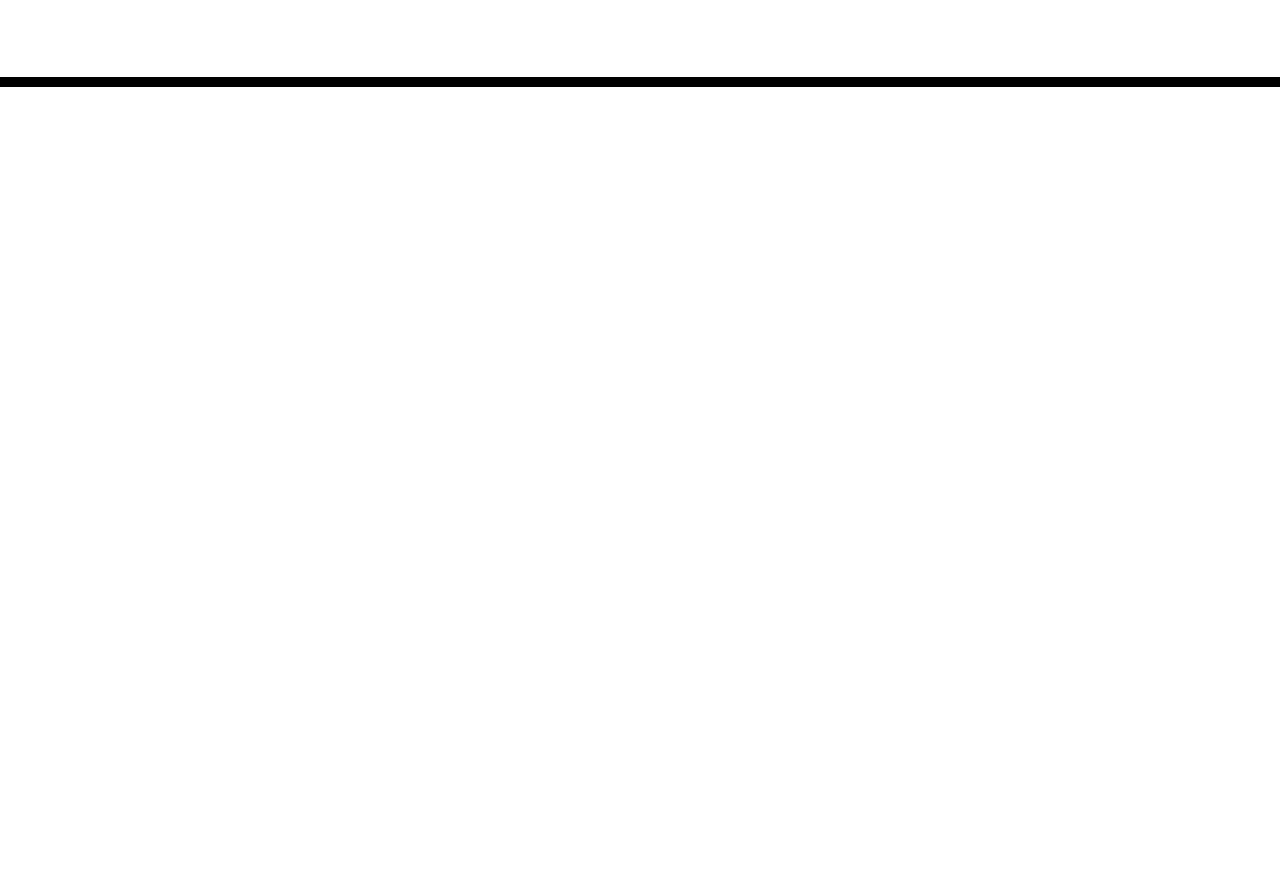
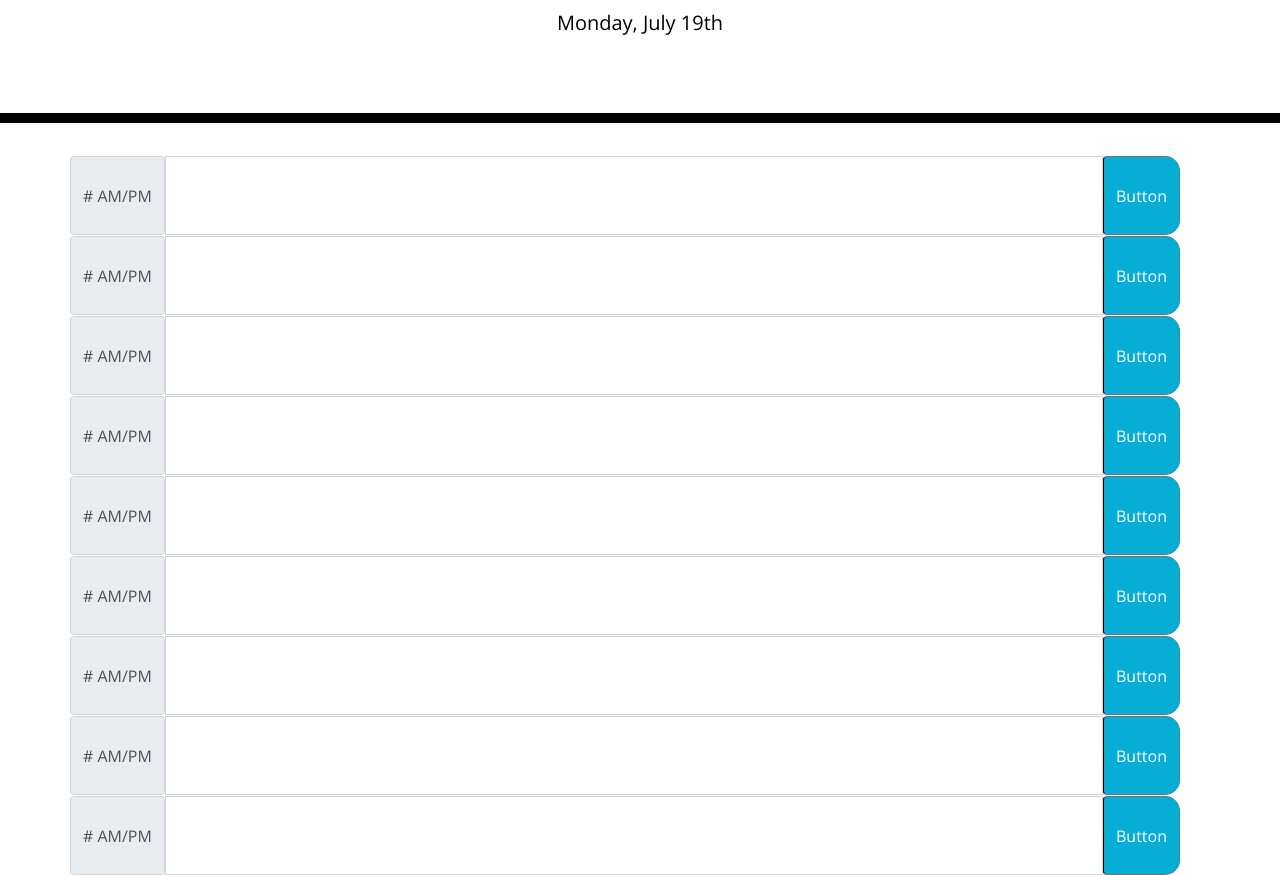
Before and after one commit to delaluz12/Day-Scheduler, a plain HTML site: page index.html in a window 1280 px wide. Shown: the part 181-1056 px from the top of the page. Before the commit the page ends 800 px from the top, so only its background shows below. Drawn offline with nearby package versions, Linux system fonts and the light colour scheme.

Commit message:
added timeblocks and displayDate function plus minor pseudo code

```diff
--- a/assets/script.js
+++ b/assets/script.js
@@ -1 +1,21 @@
 // DOM variables
+
+//global variables
+var currentDate;
+var currentTime;
+
+//function that displays current day
+function displayDate (){
+    currentDate = moment().format('dddd, MMMM Do')
+    console.log(currentDate);
+    $('#currentDay').html(currentDate);
+}
+
+//display information on timeblocks for schedule
+function renderTasks () {
+
+}
+
+//
+
+displayDate();
--- a/index.html
+++ b/index.html
@@ -30,6 +30,53 @@
     </header>
     <div class="container">
       <!-- Timeblocks go here -->
+      <div class="input-group row" id="hour-9">
+        <span class="input-group-text" ># AM/PM</span>
+        <textarea class="form-control" aria-label="With textarea"></textarea>
+        <button class="btn btn-outline-secondary saveBtn" type="button" id="button-addon2 saveBtn">Button</button>
+      </div>
+      <div class="input-group row" id="hour-10">
+        <span class="input-group-text" ># AM/PM</span>
+        <textarea class="form-control" aria-label="With textarea"></textarea>
+        <button class="btn btn-outline-secondary saveBtn" type="button" id="button-addon2 saveBtn">Button</button>
+      </div>
+      <div class="input-group row" id="hour-11">
+        <span class="input-group-text" ># AM/PM</span>
+        <textarea class="form-control" aria-label="With textarea"></textarea>
+        <button class="btn btn-outline-secondary saveBtn" type="button" id="button-addon2 saveBtn">Button</button>
+      </div>
+      <div class="input-group row" id="hour-12">
+        <span class="input-group-text" ># AM/PM</span>
+        <textarea class="form-control" aria-label="With textarea"></textarea>
+        <button class="btn btn-outline-secondary saveBtn" type="button" id="button-addon2 saveBtn">Button</button>
+      </div>
+      <div class="input-group row" id="hour-13">
+        <span class="input-group-text" ># AM/PM</span>
+        <textarea class="form-control" aria-label="With textarea"></textarea>
+        <button class="btn btn-outline-secondary saveBtn" type="button" id="button-addon2 saveBtn">Button</button>
+      </div>
+      <div class="input-group row" id="hour-14">
+        <span class="input-group-text" ># AM/PM</span>
+        <textarea class="form-control" aria-label="With textarea"></textarea>
+        <button class="btn btn-outline-secondary saveBtn" type="button" id="button-addon2 saveBtn">Button</button>
+      </div>
+      <div class="input-group row" id="hour-15">
+        <span class="input-group-text" ># AM/PM</span>
+        <textarea class="form-control" aria-label="With textarea"></textarea>
+        <button class="btn btn-outline-secondary saveBtn" type="button" id="button-addon2 saveBtn">Button</button>
+      </div>
+      <div class="input-group row" id="hour-16">
+        <span class="input-group-text" ># AM/PM</span>
+        <textarea class="form-control" aria-label="With textarea"></textarea>
+        <button class="btn btn-outline-secondary saveBtn" type="button" id="button-addon2 saveBtn">Button</button>
+      </div>
+      <div class="input-group row" id="hour-17">
+        <span class="input-group-text" ># AM/PM</span>
+        <textarea class="form-control" aria-label="With textarea"></textarea>
+        <button class="btn btn-outline-secondary saveBtn" type="button" id="button-addon2 saveBtn">Button</button>
+      </div>
+
+
     </div>
 
     <script src="https://code.jquery.com/jquery-3.6.0.min.js" integrity="sha256-/xUj+3OJU5yExlq6GSYGSHk7tPXikynS7ogEvDej/m4=" crossorigin="anonymous"></script>
```
